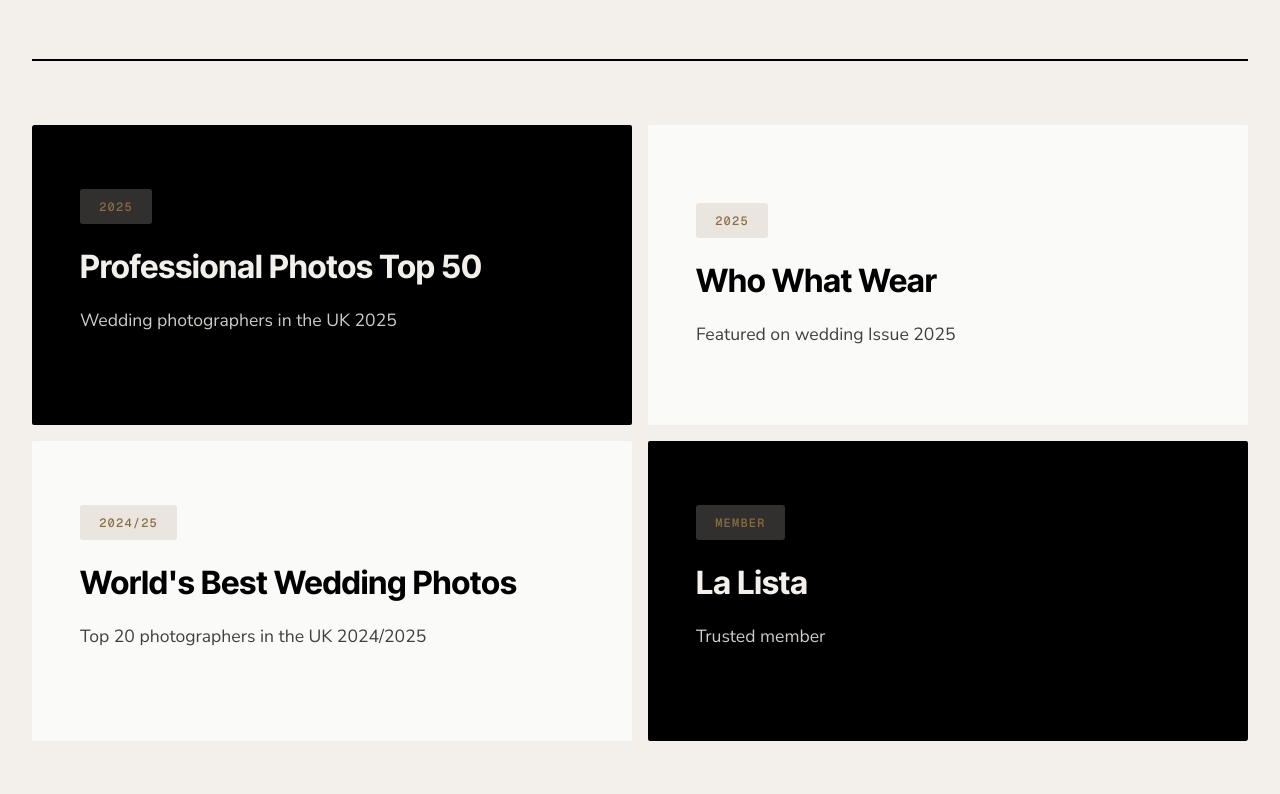
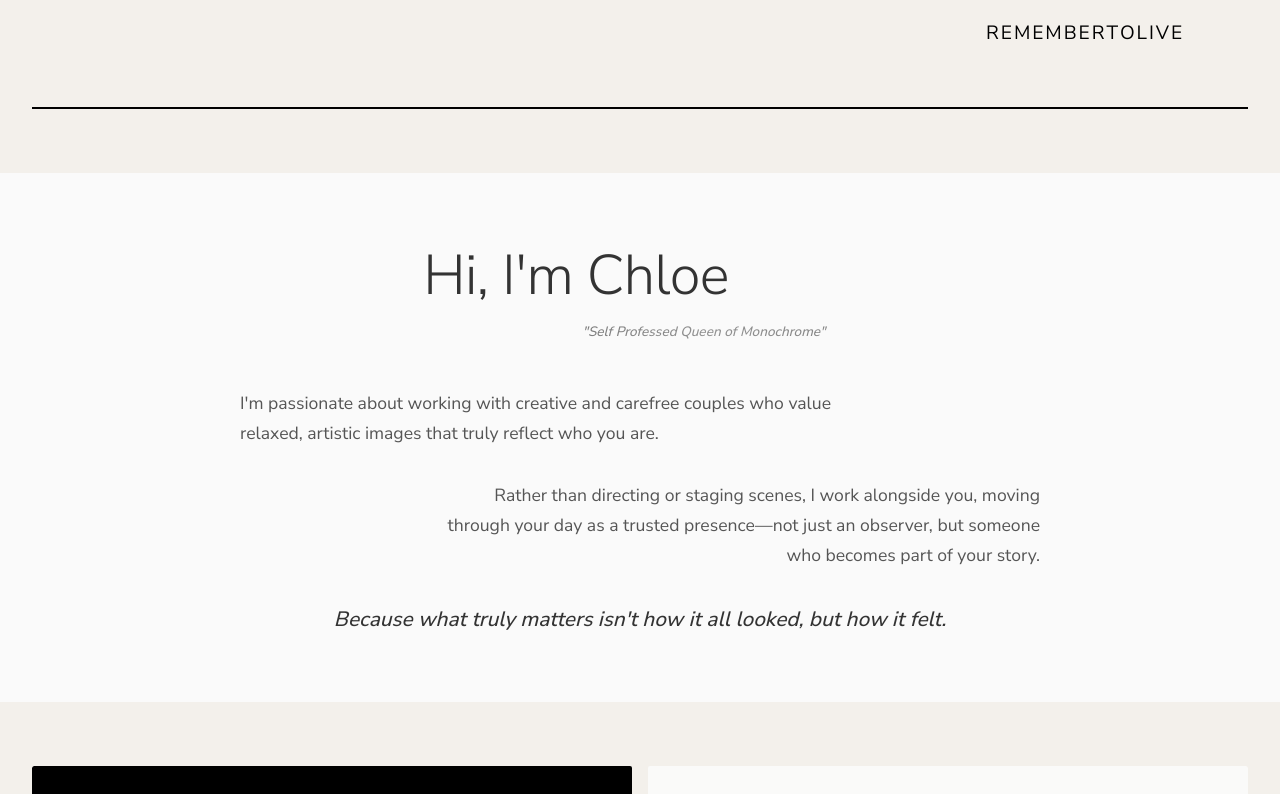
Before and after one commit to maxwebsterkhan/chloe-mary, a Next.js app: page / in a window 1280 px wide. Shown: the part 886-1680 px from the top of the page. Before the commit the page ends 1627 px from the top, so only its background shows below. Built offline with nearby package versions, Linux system fonts and the light colour scheme.

Commit message:
Intro block

```diff
--- a/src/app/_components/achievements/achievements.module.scss
+++ b/src/app/_components/achievements/achievements.module.scss
@@ -3,8 +3,16 @@
 
 .achievements {
   position: relative;
-  padding: 0;
+  padding: 4rem 0;
   background-color: var(--color-secondary);
+
+  @include breakpoint-down("tablet") {
+    padding: 3rem 0;
+  }
+
+  @include breakpoint-down("mobile") {
+    padding: 2.5rem 0;
+  }
 
   &__container {
     width: 100%;
--- a/src/app/_components/home-hero/home-hero.module.scss
+++ b/src/app/_components/home-hero/home-hero.module.scss
@@ -27,7 +27,10 @@
     width: 100%;
     max-width: var(--max-width);
     margin: 0 auto;
-    padding: tokens.$container-padding-top-with-nav tokens.$spacing-md 0;
+    padding: calc(
+        #{tokens.$container-padding-top-with-nav} + #{tokens.$spacing-lg}
+      )
+      tokens.$spacing-md 0;
     position: relative;
     display: flex;
     flex-direction: row;
--- a/src/app/_components/navigation/navigation.tsx
+++ b/src/app/_components/navigation/navigation.tsx
@@ -95,6 +95,30 @@ export default function Navigation() {
     };
   }, []);
 
+  // Lock body scroll when mobile menu is open
+  useEffect(() => {
+    if (isMobileMenuOpen) {
+      // Store the current scroll position
+      const scrollY = window.scrollY;
+
+      // Add the scroll lock class and store scroll position
+      document.body.classList.add("scroll-locked");
+      document.body.style.top = `-${scrollY}px`;
+    } else {
+      // Get the scroll position before unlocking
+      const scrollY = document.body.style.top;
+
+      // Remove the scroll lock class and clean up
+      document.body.classList.remove("scroll-locked");
+      document.body.style.top = "";
+
+      // Restore scroll position
+      if (scrollY) {
+        window.scrollTo(0, parseInt(scrollY || "0") * -1);
+      }
+    }
+  }, [isMobileMenuOpen]);
+
   return (
     <div
       className={clsx(styles.navigation, {
--- /dev/null
+++ b/src/app/_components/quote-intro/quote-intro.module.scss
@@ -0,0 +1,186 @@
+@use "../../_styles/breakpoints" as *;
+
+.intro {
+  padding: 4rem 2rem;
+  background-color: #fafafa;
+
+  @include breakpoint-down("tablet") {
+    padding: 3rem 1.5rem;
+  }
+
+  @include breakpoint-down("mobile") {
+    padding: 2.5rem 1rem;
+  }
+}
+
+.container {
+  max-width: 800px;
+  margin: 0 auto;
+  text-align: center;
+}
+
+.header {
+  position: relative;
+  margin-bottom: 3rem;
+
+  @include breakpoint-down("mobile") {
+    margin-bottom: 2rem;
+  }
+}
+
+.greeting {
+  font-size: clamp(2.5rem, 5vw, 3.5rem);
+  font-weight: 300;
+  color: #333;
+  margin: 0;
+  letter-spacing: -0.01em;
+  transform: translateX(-4rem);
+
+  @include breakpoint-down("tablet") {
+    transform: translateX(-3rem);
+  }
+
+  @include breakpoint-down("mobile") {
+    transform: translateX(-1.5rem);
+  }
+}
+
+.tagline {
+  font-size: 0.85rem;
+  font-style: italic;
+  margin: 0.5rem 0 0 0;
+  opacity: 0.7;
+  background: linear-gradient(135deg, #000 0%, #666 50%, #333 100%);
+  background-clip: text;
+  -webkit-background-clip: text;
+  -webkit-text-fill-color: transparent;
+  font-weight: 500;
+  position: relative;
+  transform: translateX(4rem);
+
+  @include breakpoint-down("tablet") {
+    transform: translateX(3rem);
+    font-size: 0.8rem;
+  }
+
+  @include breakpoint-down("mobile") {
+    transform: translateX(1.5rem);
+    font-size: 0.75rem;
+    margin-top: 0.25rem;
+  }
+}
+
+.content {
+  opacity: 0;
+  transform: translateY(20px);
+  animation: fadeInUp 1s ease-out 0.5s forwards;
+}
+
+.description {
+  display: flex;
+  flex-direction: column;
+  gap: 2rem;
+
+  @include breakpoint-down("mobile") {
+    gap: 1.5rem;
+  }
+}
+
+// Base paragraph styles
+.paragraphLeft,
+.paragraphRight,
+.paragraphCenter {
+  font-size: 1.1rem;
+  line-height: 1.7;
+  color: #555;
+  margin: 0;
+  max-width: 700px;
+  opacity: 0;
+
+  @include breakpoint-down("tablet") {
+    font-size: 1rem;
+    line-height: 1.6;
+    max-width: 100%;
+  }
+
+  @include breakpoint-down("mobile") {
+    font-size: 0.95rem;
+    line-height: 1.6;
+  }
+}
+
+// Left-aligned paragraph (slides in from left)
+.paragraphLeft {
+  text-align: left;
+  margin-left: 0;
+  margin-right: auto;
+  max-width: 650px;
+  transform: translateX(-30px);
+  animation: slideInFromLeft 0.8s ease-out 0.8s forwards;
+}
+
+// Right-aligned paragraph (slides in from right)
+.paragraphRight {
+  text-align: right;
+  margin-left: auto;
+  margin-right: 0;
+  max-width: 600px;
+  transform: translateX(30px);
+  animation: slideInFromRight 0.8s ease-out 1.2s forwards;
+}
+
+// Center-aligned paragraph (slides in from center)
+.paragraphCenter {
+  text-align: center;
+  margin-left: auto;
+  margin-right: auto;
+  max-width: 700px;
+  transform: translateY(30px);
+  animation: slideInFromCenter 0.8s ease-out 1.6s forwards;
+}
+
+// Philosophy quote special styling
+.philosophy {
+  font-style: italic;
+  font-weight: 500;
+  color: #333 !important;
+  font-size: 1.3rem !important;
+  position: relative;
+
+  @include breakpoint-down("tablet") {
+    font-size: 1.2rem !important;
+  }
+
+  @include breakpoint-down("mobile") {
+    font-size: 1.1rem !important;
+  }
+}
+
+// Animation keyframes
+@keyframes fadeInUp {
+  to {
+    opacity: 1;
+    transform: translateY(0);
+  }
+}
+
+@keyframes slideInFromLeft {
+  to {
+    opacity: 1;
+    transform: translateX(0);
+  }
+}
+
+@keyframes slideInFromRight {
+  to {
+    opacity: 1;
+    transform: translateX(0);
+  }
+}
+
+@keyframes slideInFromCenter {
+  to {
+    opacity: 1;
+    transform: translateY(0);
+  }
+}
--- /dev/null
+++ b/src/app/_components/quote-intro/quote-intro.tsx
@@ -0,0 +1,39 @@
+"use client";
+
+import styles from "./quote-intro.module.scss";
+
+export default function QuoteIntro() {
+  return (
+    <section className={styles.intro}>
+      <div className={styles.container}>
+        <div className={styles.header}>
+          <h2 className={styles.greeting}>Hi, I&apos;m Chloe</h2>
+          <p className={styles.tagline}>
+            &quot;Self Professed Queen of Monochrome&quot;
+          </p>
+        </div>
+
+        <div className={styles.content}>
+          <div className={styles.description}>
+            <p className={styles.paragraphLeft}>
+              I&apos;m passionate about working with creative and carefree
+              couples who value relaxed, artistic images that truly reflect who
+              you are.
+            </p>
+
+            <p className={styles.paragraphRight}>
+              Rather than directing or staging scenes, I work alongside you,
+              moving through your day as a trusted presence—not just an
+              observer, but someone who becomes part of your story.
+            </p>
+
+            <p className={`${styles.philosophy} ${styles.paragraphCenter}`}>
+              Because what truly matters isn&apos;t how it all looked, but how
+              it felt.
+            </p>
+          </div>
+        </div>
+      </div>
+    </section>
+  );
+}
--- a/src/app/page.tsx
+++ b/src/app/page.tsx
@@ -1,10 +1,12 @@
 import HomeHero from "./_components/home-hero/home-hero";
+import QuoteIntro from "./_components/quote-intro/quote-intro";
 import Achievements from "./_components/achievements/achievements";
 
 export default function Home() {
   return (
     <>
       <HomeHero />
+      <QuoteIntro />
       <Achievements />
     </>
   );
--- a/src/app/styles/globals.scss
+++ b/src/app/styles/globals.scss
@@ -22,6 +22,12 @@ body {
   background-color: var(--color-secondary);
 }
 
+body.scroll-locked {
+  position: fixed;
+  width: 100%;
+  overflow: hidden;
+}
+
 a {
   color: inherit;
   text-decoration: none;
```
Also changed, not shown: public/monochrome-sample.png (added).
